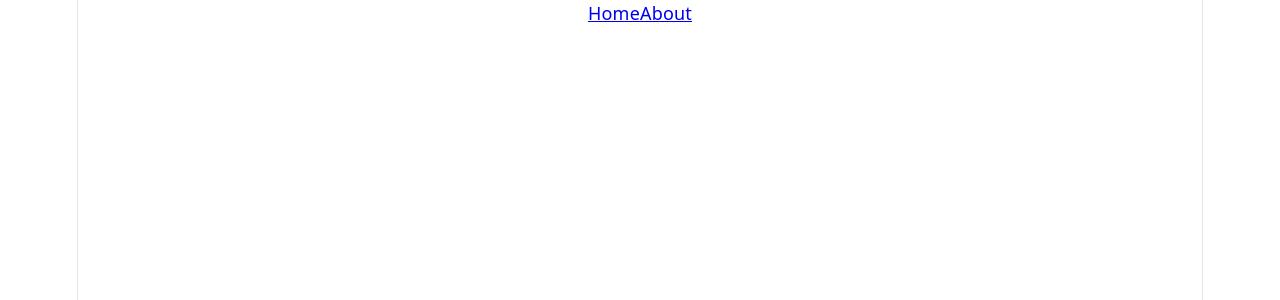
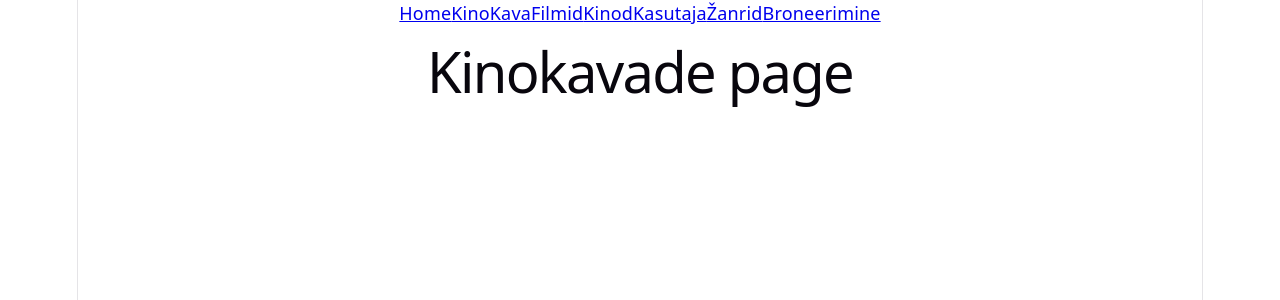
Before and after one commit to Tallinna-Polutehnikum/TA-24A-3, a Vue app in the folder frontend/: page /KinoKava in a window 1280 px wide. Before the commit this address had no page. Shown: the top 300 px of the page. Built offline with nearby package versions, Linux system fonts and the light colour scheme.

Commit message:
add: made placeholder tabs with routers

```diff
--- a/frontend/src/App.vue
+++ b/frontend/src/App.vue
@@ -1,14 +1,14 @@
-<script setup lang="ts">
-import router from './router';
-
-</script>
-
 <template>
   <nav>
-    <routerLink to="/">Home</routerLink>
-    <routerLink to="/about">About</routerLink>
+    <RouterLink to="/">Home</RouterLink>
+    <RouterLink to="/KinoKava">KinoKava</RouterLink>
+    <RouterLink to="/filmid">Filmid</RouterLink>
+    <RouterLink to="/kinod">Kinod</RouterLink>
+    <RouterLink to="/kasutaja">Kasutaja</RouterLink>
+    <RouterLink to="/zanrid">Žanrid</RouterLink>
+    <RouterLink to="/broneerimine">Broneerimine</RouterLink>
   </nav>
   <main>
-      <RouterView />
+    <RouterView />
   </main>
 </template>
--- a/frontend/src/router/index.js
+++ b/frontend/src/router/index.js
@@ -1,27 +1,56 @@
 import { createRouter, createWebHistory } from 'vue-router'
 
 import HomeView from '../views/HomeView.vue'
-import AboutView from '../views/AboutView.vue'
+import MovieScheduleView from '../views/MovieScheduleView.vue'
+import MoviesView from '../views/MoviesView.vue'
+import UserView from '../views/UserView.vue'
+import CinemasView from '../views/CinemasView.vue'
+import GenresView from '../views/GenresView.vue'
+import BookingView from '../views/BookingView.vue'
 
 const router = createRouter({
     history: createWebHistory(),
 
     routes: [
         {
-            path:"/",
-            name:"home",
+            path: '/',
+            name: 'home',
             component: HomeView
         },
         {
-            path:"/about",
-            name:"about",
-            component: AboutView
+            path: '/KinoKava',
+            name: 'MovieSchedule',
+            component: MovieScheduleView
         },
-        //dynamic router
         {
-            path: "/users/:id",
-            name: "user",
-            component: () => import("../views/UserView.vue")
+            path: '/filmid',
+            name: 'Movies',
+            component: MoviesView
+        },
+        {
+            path: '/users/:id',
+            name: 'user',
+            component: UserView
+        },
+        {
+            path: '/kinod',
+            name: 'Cinemas',
+            component: CinemasView
+        },
+        {
+            path: '/kasutaja',
+            name: 'User',
+            component: UserView
+        },
+        {
+            path: '/zanrid',
+            name: 'Genres',
+            component: GenresView
+        },
+        {
+            path: '/broneerimine',
+            name: 'Booking',
+            component: BookingView
         }
     ]
 })
--- a/frontend/src/views/AboutView.vue
+++ /dev/null
@@ -1,3 +0,0 @@
-<template>
-    <h1>About page</h1>
-</template>
--- /dev/null
+++ b/frontend/src/views/BookingView.vue
@@ -0,0 +1,6 @@
+<template>
+    <main>
+        <h1>Broneerimine</h1>
+        <p>Vali seanss ja broneeri kinopiletid.</p>
+    </main>
+</template>
--- /dev/null
+++ b/frontend/src/views/CinemasView.vue
@@ -0,0 +1,6 @@
+<template>
+    <main>
+        <h1>Kinod</h1>
+        <p>Vaata kinode infot ja asukohti.</p>
+    </main>
+</template>
--- /dev/null
+++ b/frontend/src/views/GenresView.vue
@@ -0,0 +1,6 @@
+<template>
+    <main>
+        <h1>Žanrid</h1>
+        <p>Sirvi filme žanrite järgi.</p>
+    </main>
+</template>
--- /dev/null
+++ b/frontend/src/views/MovieScheduleView.vue
@@ -0,0 +1,3 @@
+<template>
+    <h1>Kinokavade page</h1>
+</template>
--- /dev/null
+++ b/frontend/src/views/MoviesView.vue
@@ -0,0 +1,3 @@
+<template>
+    <h1>Filmid</h1>
+</template>
--- a/frontend/src/views/UserView.vue
+++ b/frontend/src/views/UserView.vue
@@ -1,9 +1,10 @@
 <script setup>
 import { useRoute } from 'vue-router'
+
 const route = useRoute()
 const userId = route.params.id
 </script>
 
 <template>
-    <h1>User ID: {{ userId }}</h1>
+    <h1>{{ userId ? `User ID: ${userId}` : 'Kasutaja' }}</h1>
 </template>
```
Also changed, not shown: 1 other file (tests, documents, lock files or other folders).
